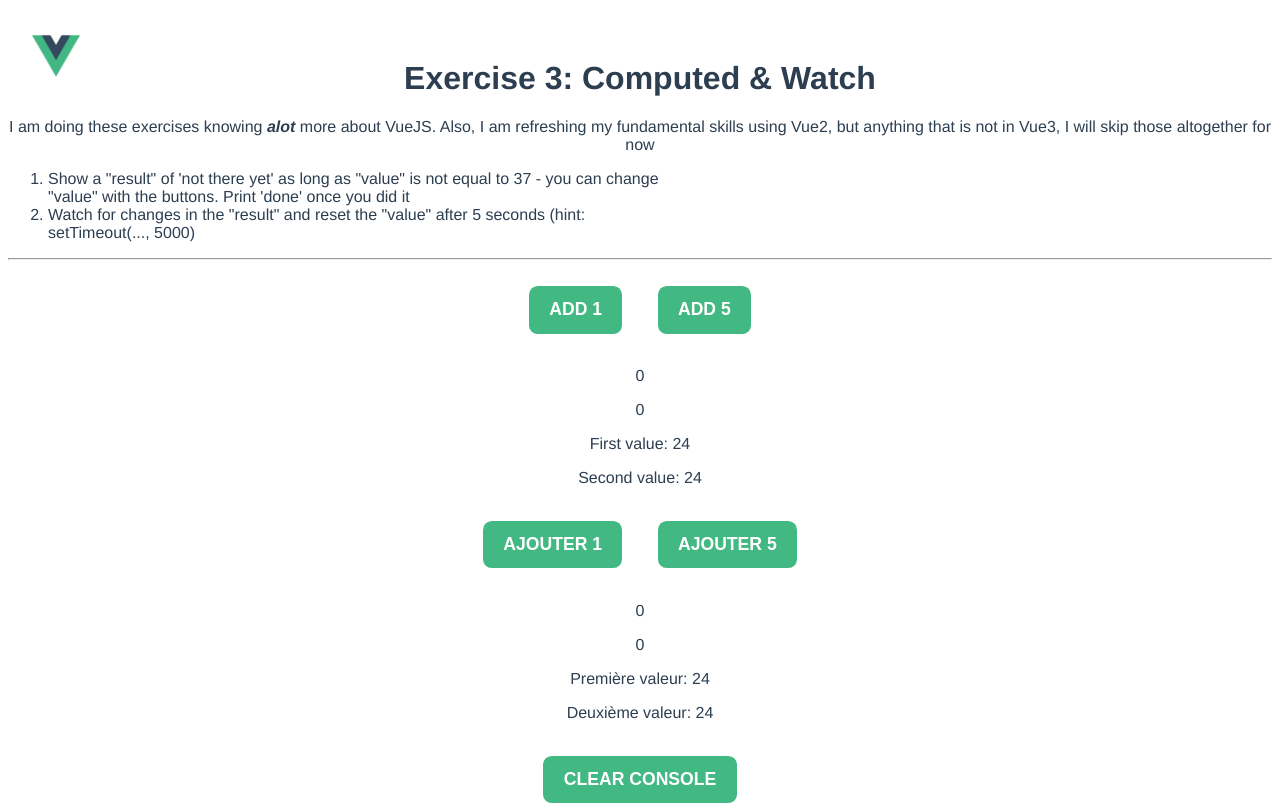
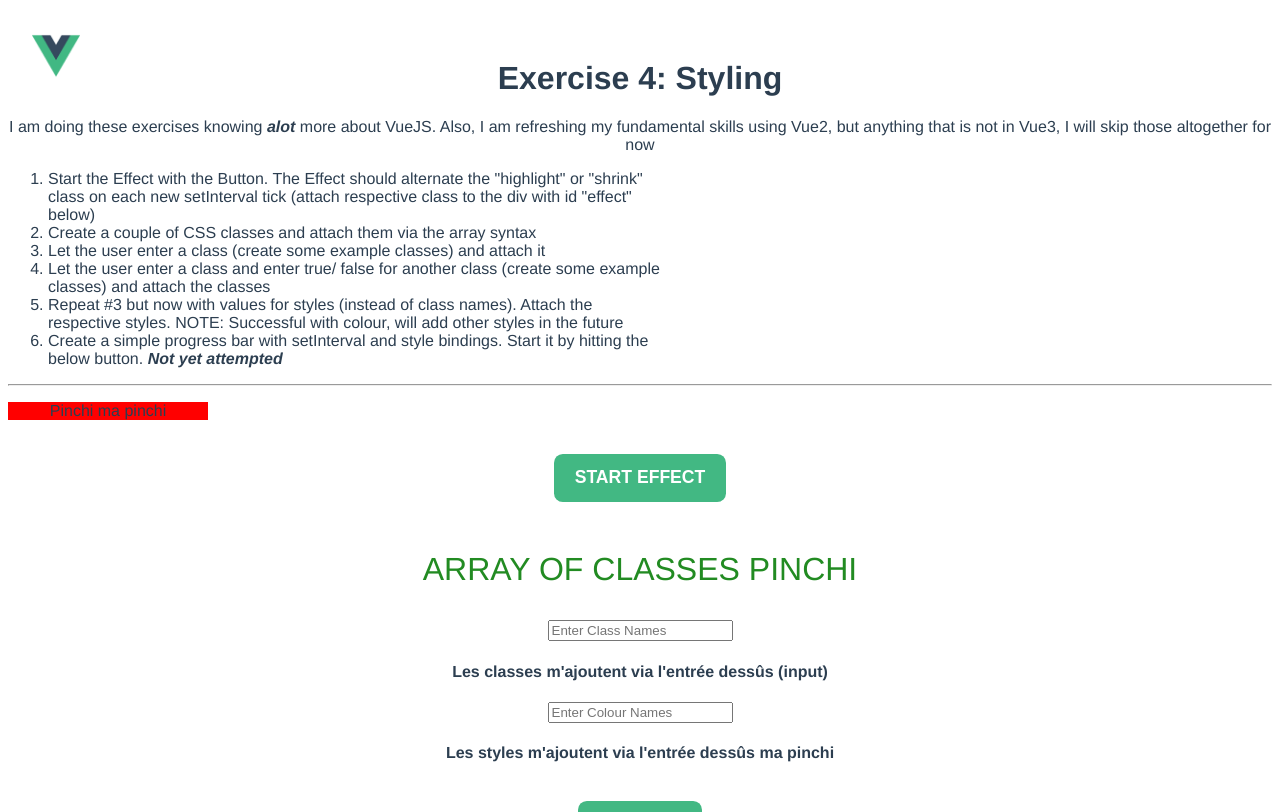
Before and after one commit to GillyRabutTsurwa/vue-2-max-schwarzmueller-exercises, a Vue app: page / in a window 1280 px wide. Shown: the top 812 px of the page. Built offline with nearby package versions, Linux system fonts and the light colour scheme.

Commit message:
styles and classes. Cette lesson m'a beaucoup aide. Je suis plus confiant a ce sujet

```diff
--- a/src/App.vue
+++ b/src/App.vue
@@ -3,27 +3,19 @@
     <img class="logo" alt="Vue logo" src="./assets/logo.png" />
     <Prompt />
     <hr />
-    <Methods />
-    <Computed />
-    <button @click="clearConsole" class="btn">Clear Console</button>
-    <hr />
-    <h3>Now for the Tasks</h3>
     <Tasks />
+    <button @click="clearConsole" class="btn">Refresh</button>
   </div>
 </template>
 
 <script>
 import Prompt from "./components/Prompt";
-import Methods from "./components/MethodsEg";
-import Computed from "./components/ComputedEg";
 import Tasks from "./components/Tasks";
 
 export default {
   name: "App",
   components: {
     Prompt: Prompt,
-    Methods: Methods,
-    Computed: Computed,
     Tasks: Tasks
   },
   methods: {
--- a/src/components/ComputedEg.vue
+++ /dev/null
@@ -1,37 +0,0 @@
-<template>
-  <div class="francais">
-    <button @click="premiereValeur++" class="btn">Ajouter 1</button>
-    <button @click="deuxiemeValeur += 5" class="btn">Ajouter 5</button>
-    <p>{{premiereValeur}}</p>
-    <p>{{deuxiemeValeur}}</p>
-    <p>Première valeur: {{ajouterVersPremier}}</p>
-    <p>Deuxième valeur: {{ajouterVersDeuxieme}}</p>
-  </div>
-</template>
-
-<script>
-export default {
-  data() {
-    return {
-      âge: 24,
-      premiereValeur: 0,
-      deuxiemeValeur: 0
-    };
-  },
-  //NOTEIMPORTANT: With methods, both methods run regardless of only one method needed to run upon click (use the log console to see this better). This is not efficient. This is where the computed property come in
-  //NOTEIMPORTANT: Methods that return must have parantheses included in the declaration in the template. Computed properties do not need parantheses. Also, computed properties can't be writted as ES6 methods.
-  computed: {
-    ajouterVersPremier: function() {
-      console.log("La méthode ajouterVersPremier est en cours");
-      return this.âge + this.premiereValeur;
-    },
-    ajouterVersDeuxieme: function() {
-      console.log("La méthode ajouterVersDeuxieme est en cours");
-      return this.âge + this.deuxiemeValeur;
-    }
-  }
-};
-</script>
-
-<style>
-</style>
--- a/src/components/MethodsEg.vue
+++ /dev/null
@@ -1,37 +0,0 @@
-<template>
-  <div>
-    <button @click="firstValue++" class="btn">Add 1</button>
-    <button @click="secondValue += 5" class="btn">Add 5</button>
-    <p>{{firstValue}}</p>
-    <p>{{secondValue}}</p>
-    <p>First value: {{addToFirst()}}</p>
-    <p>Second value: {{addToSecond()}}</p>
-  </div>
-</template>
-
-<script>
-export default {
-  data() {
-    return {
-      age: 24,
-      firstValue: 0,
-      secondValue: 0
-    };
-  },
-  //NOTEIMPORTANT: With methods, both methods run regardless of only one method needed to run upon click (use the log console to see thsi better). This is not efficient. This is where the computed property come in
-  //NOTEIMPORTANT: Methods that return must have parantheses included in the declaration in the template. Computed properties do not need parantheses. Also, computed properties can't be writted as ES6 methods.
-  methods: {
-    addToFirst() {
-      console.log("addToFirst method is running");
-      return this.age + this.firstValue;
-    },
-    addToSecond() {
-      console.log("addToSecond method is running");
-      return this.age + this.secondValue;
-    }
-  }
-};
-</script>
-
-<style>
-</style>
--- a/src/components/Prompt.vue
+++ b/src/components/Prompt.vue
@@ -1,6 +1,6 @@
 <template>
   <div>
-    <h1>Exercise 3: {{title}}</h1>
+    <h1>Exercise 4: {{title}}</h1>
     <p>
       I am doing these exercises knowing
       <strong>
@@ -8,8 +8,17 @@
       </strong> more about VueJS. Also, I am refreshing my fundamental skills using Vue2, but anything that is not in Vue3, I will skip those altogether for now
     </p>
     <ol>
-      <li>Show a "result" of 'not there yet' as long as "value" is not equal to 37 - you can change "value" with the buttons. Print 'done' once you did it</li>
-      <li>Watch for changes in the "result" and reset the "value" after 5 seconds (hint: setTimeout(..., 5000)</li>
+      <li>Start the Effect with the Button. The Effect should alternate the "highlight" or "shrink" class on each new setInterval tick (attach respective class to the div with id "effect" below)</li>
+      <li>Create a couple of CSS classes and attach them via the array syntax</li>
+      <li>Let the user enter a class (create some example classes) and attach it</li>
+      <li>Let the user enter a class and enter true/ false for another class (create some example classes) and attach the classes</li>
+      <li>Repeat #3 but now with values for styles (instead of class names). Attach the respective styles. NOTE: Successful with colour, will add other styles in the future</li>
+      <li>
+        Create a simple progress bar with setInterval and style bindings. Start it by hitting the below button.
+        <strong>
+          <em>Not yet attempted</em>
+        </strong>
+      </li>
     </ol>
   </div>
 </template>
@@ -19,7 +28,7 @@ export default {
   name: "Prompt",
   data() {
     return {
-      title: "Computed & Watch"
+      title: "Styling"
     };
   }
 };
--- a/src/components/Tasks.vue
+++ b/src/components/Tasks.vue
@@ -1,8 +1,31 @@
 <template>
   <div>
-    <button @click="value++" class="btn">Add 1</button>
-    <button @click="value+=5" class="btn">Add 5</button>
-    <p>{{value}} - {{printResult}}</p>
+    <!-- NOTE: The value of a bound class (like toggleClass) is ALWAYS an object. The property is the name of the class and the value is a true or false values that determines if the class will be implemented. This object can be made inline or in the JavaScript. -->
+    <div v-bind:class="toggleClass">
+      <p>Pinchi ma pinchi</p>
+    </div>
+    <button @click="startEffect" class="btn">Start Effect</button>
+    <!-- NOTE: Okay so what I said above is not necessarily true. Je veux dire que: we can also use arrays. In this case, the value of the bound class (arrayClasses) is an array of the classes (which are strings) defined in the CSS -->
+    <p v-bind:class="arrayClasses">Array of classes pinchi</p>
+    <!-- NOTE: Voilà ce que j'ai fait...
+    Each time we press enter on the input, we run the addClass() which addes a class to the array inputArrayClasses.
+    We use attach the variable addClassName to be the value of the input using two-way binding and add this value to the inputArrayClasses, again, using the addClass()-->
+    <input
+      type="text"
+      @keyup.enter="addClass"
+      v-model="addedClassName"
+      placeholder="Enter Class Names"
+    />
+    <p>{{addedClassName}}</p>
+    <h4 v-bind:class="inputArrayClasses">Les classes m'ajoutent via l'entrée dessûs (input)</h4>
+    <!--  -->
+    <input
+      type="text"
+      @keyup.enter="addColour"
+      v-model="inputColour"
+      placeholder="Enter Colour Names"
+    />
+    <h4 v-bind:style="colourObj">Les styles m'ajoutent via l'entrée dessûs ma pinchi</h4>
   </div>
 </template>
 
@@ -10,32 +33,68 @@
 export default {
   data() {
     return {
-      value: 0,
-      result: ""
+      // Toggle class is the object declared in the template
+      toggleClass: {
+        // Highlight and shrink are CSS classnames, go to CSS for proof;
+        highlight: true,
+        shrink: false
+      },
+      // Array of classes. Classes are written as strings.
+      arrayClasses: ["arrayClass1", "arrayClass2", "arrayClass3"],
+      // variable responsible for adding classnames to the inputArrayClasses array.
+      addedClassName: "",
+      // array of classes. Classes are added using the input value addClassName
+      inputArrayClasses: [],
+      inputColour: "",
+      /////////////////////////////////////
+      colourObj: {
+        color: ""
+      }
     };
   },
-  computed: {
-    printResult() {
-      return this.value < 20
-        ? "Not there Yet"
-        : this.value > 30
-        ? "Woah... Cool it... We're going to get you back to zero"
-        : "You at the sweetspot";
-    }
-  },
-  watch: {
-    //NOTE: notice how the name of this function is the same as the value we want to watch over (look up at data)
-    value: function() {
-      var vm = this;
-      if (vm.value >= 30) {
-        setTimeout(() => {
-          vm.value = 0;
-        }, 5000);
-      }
+  methods: {
+    // This method just toggles the classes between each other;
+    startEffect() {
+      setInterval(() => {
+        this.toggleClass.highlight = !this.toggleClass.highlight;
+        this.toggleClass.shrink = !this.toggleClass.shrink;
+      }, 3000);
+    },
+    addClass() {
+      if (this.addedClassName === "") this.inputArrayClasses = [];
+      this.inputArrayClasses = [...this.inputArrayClasses, this.addedClassName];
+    },
+    addColour() {
+      this.colourObj.color = this.inputColour;
     }
   }
 };
 </script>
 
 <style>
+#effect {
+  width: 100px;
+  height: 100px;
+  border: 1px solid black;
+}
+
+.highlight {
+  background-color: red;
+  width: 200px !important;
+}
+
+.shrink {
+  background-color: gray;
+  width: 50px !important;
+}
+
+.arrayClass1 {
+  color: forestgreen;
+}
+.arrayClass2 {
+  text-transform: uppercase;
+}
+.arrayClass3 {
+  font-size: 2em;
+}
 </style>
```
